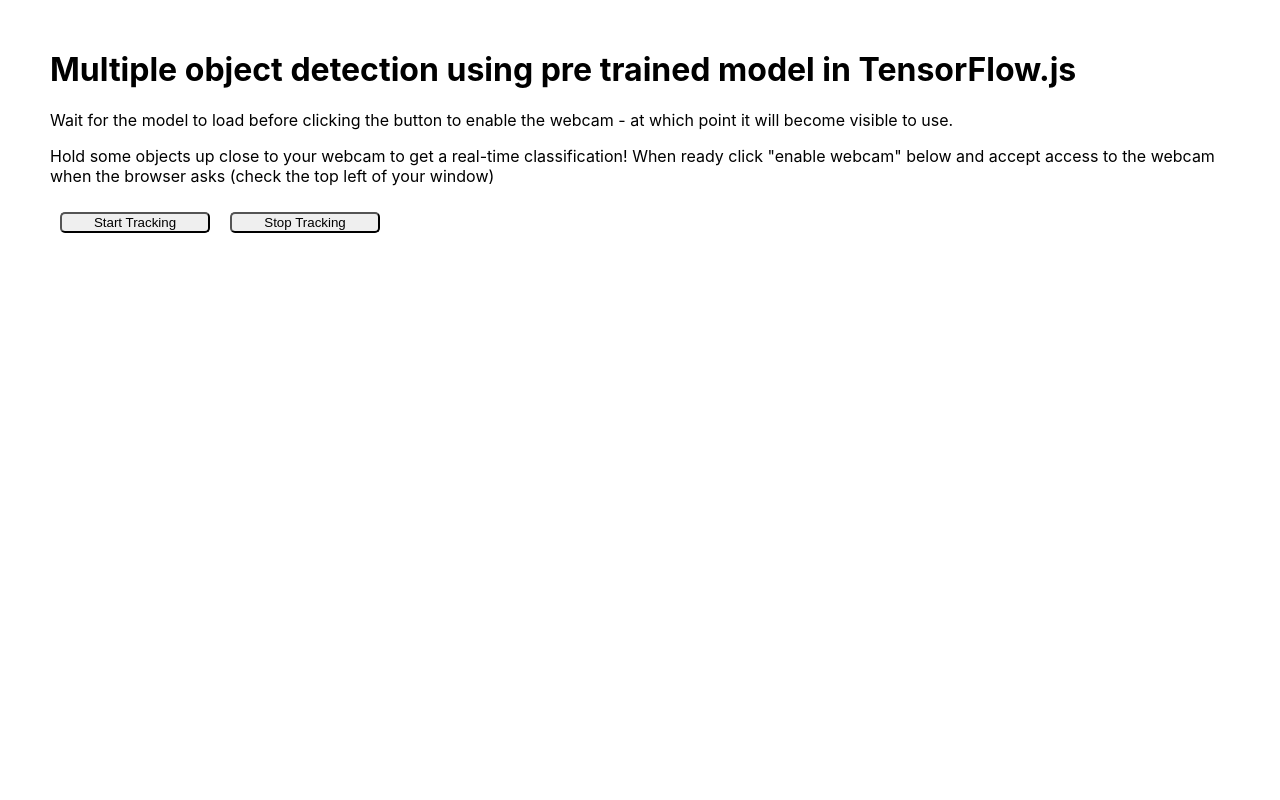
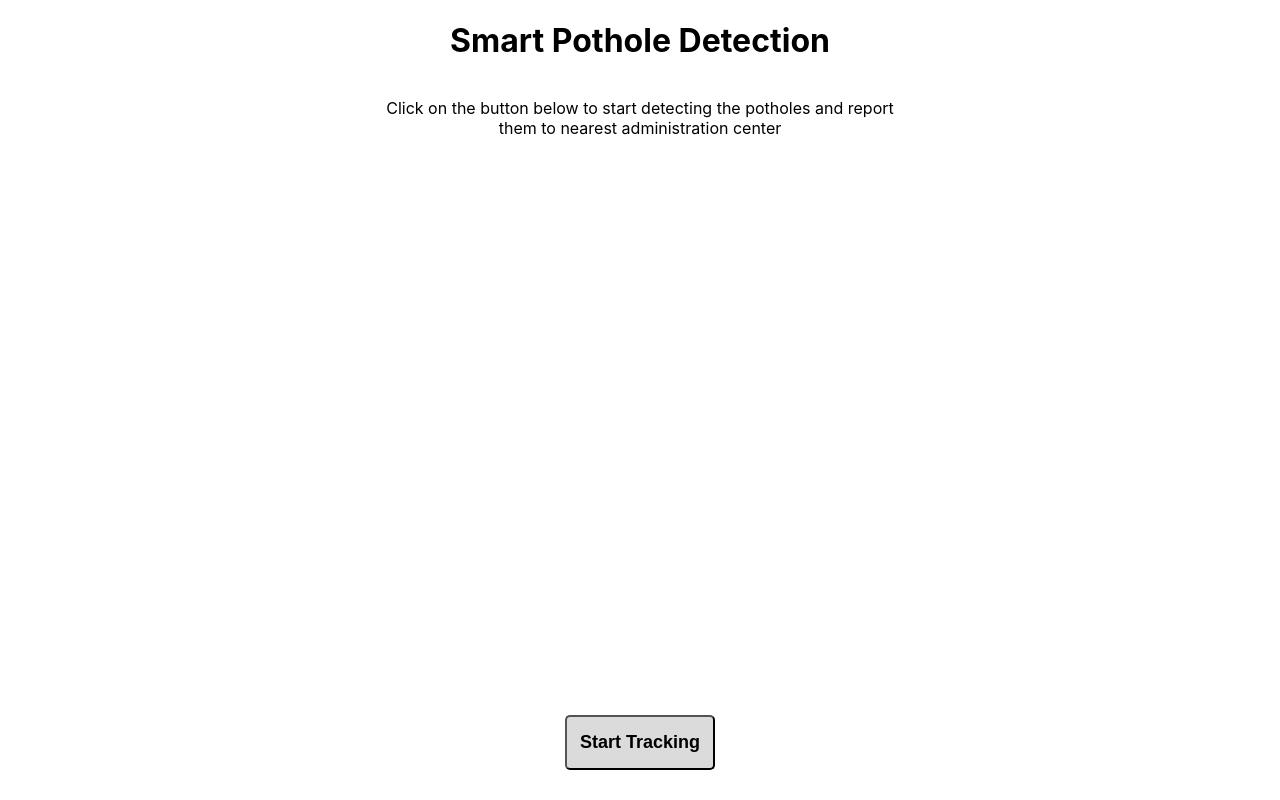
Before and after one commit to DevanshSahni/Pothole-Detection, a React (Create React App) app in the folder client/: page / in a window 1280 px wide. Built offline with nearby package versions, Linux system fonts and the light colour scheme.

Commit message:
create layout

```diff
--- a/client/src/App.css
+++ /dev/null
@@ -1,19 +0,0 @@
-.Container {
-  margin: 50px;
-}
-
-#webcam {
-  margin: auto;
-}
-
-#webcamButton {
-  width: 150px;
-  border-radius: 5px;
-  cursor: pointer;
-  margin: 10px;
-}
-
-.camView {
-  display: flex;
-  flex-direction: column;
-}
--- a/client/src/App.js
+++ b/client/src/App.js
@@ -1,13 +1,21 @@
-import "./App.css";
+import "./index.css";
+import {useState, useRef} from "react"
+function App() {
+  // let intervalID=null;
+  const intervalIDRef = useRef(null);
+  const mediaStreamRef = useRef(null);
+  const [startButton,setStartButton]=useState(true);
+  const [numberOfPothole, setNumberOfPotholes] = useState(0);
+  const [loading,setLoading]= useState(false);
 
-function App() {
-  let intervalID;
   function getUserMediaSupported() {
     return !!(navigator.mediaDevices && navigator.mediaDevices.getUserMedia);
   }
 
-  const enableCam = async (event) => {
+  const enableCam = async () => {
+    setStartButton(false);
     const video = document.getElementById("webcam");
+    document.getElementById("webcam").style.display="block";
 
     if (getUserMediaSupported()) {
       console.log("getUserMedia is supported");
@@ -19,14 +27,16 @@
     const constraints = {
       video: true,
     };
-    let stream = null;
 
     try {
-      stream = await navigator.mediaDevices.getUserMedia(constraints);
-      video.srcObject = stream;
+      // stream = await navigator.mediaDevices.getUserMedia(constraints);
+      mediaStreamRef.current = await navigator.mediaDevices.getUserMedia(constraints);
+      // video.srcObject = stream;
+      video.srcObject = mediaStreamRef.current;
       await video.play();
+      setLoading(true);
 
-      intervalID=setInterval(async()=>{
+      intervalIDRef.current=setInterval(async()=>{
         console.log("Here")
         await getPrediction()
       }, 3000);
@@ -63,42 +73,38 @@
       });
       const data = await response.json();
       console.log(data.output);
+      setNumberOfPotholes(data.output);
     };
   };
   const stopTracking= ()=>{
-    clearInterval(intervalID);
+    document.getElementById("webcam").style.display="none";
+    setStartButton(true);
+    setLoading(false);
+    clearInterval(intervalIDRef.current);
+    if (mediaStreamRef.current) {
+      mediaStreamRef.current.getTracks().forEach((track) => {
+        track.stop(); // Release camera access
+      });
+    }
   }
 
   return (
     <div className="Container">
-      <h1>
-        Multiple object detection using pre trained model in TensorFlow.js
-      </h1>
-
-      <p>
-        Wait for the model to load before clicking the button to enable the
-        webcam - at which point it will become visible to use.
-      </p>
-
-      <section id="demos" className="invisible">
-        <p>
-          Hold some objects up close to your webcam to get a real-time
-          classification! When ready click "enable webcam" below and accept
-          access to the webcam when the browser asks (check the top left of your
-          window)
-        </p>
-
-        <div id="liveView" className="camView">
-          <div>
-          <button id="webcamButton" onClick={enableCam}>
+      <h1>Smart Pothole Detection</h1>
+      <p>Click on the button below to start detecting the potholes and report them to nearest administration center</p>
+        <div id="liveView" className={startButton ? "camNotInView" : "camInView"}>
+          <video id="webcam" autoPlay muted className={ startButton ? "hideButton"  : "videoView"} ></video>
+          <button id="webcamButton" className={ startButton ? "webButton"  : "hideButton"} onClick={enableCam}>
             Start Tracking
           </button>
-          <button id="webcamButton" onClick={stopTracking}>
-            Stop Tracking
-          </button></div>
-          <video id="webcam" autoPlay muted></video>
+          { loading &&
+          <>
+            <p>Potholes Detected : {numberOfPothole}</p>
+            <button id="webcamButton" className="webButton" onClick={stopTracking}>
+              Stop Tracking
+            </button>
+          </> }
         </div>
-      </section>
     </div>
   );
 }
--- a/client/src/index.css
+++ b/client/src/index.css
@@ -11,3 +11,51 @@
   font-family: source-code-pro, Menlo, Monaco, Consolas, 'Courier New',
     monospace;
 }
+.Container {
+  display: flex;
+  flex-direction: column;
+  height: 100vh;
+  width: 40%;
+  min-width: 320px;
+  margin: auto;
+  text-align: center;
+}
+.camNotInView {
+  display: flex;
+  flex-direction: column;
+  align-items: center;
+  justify-content: flex-end;
+  height: 100vh;
+  padding: 30px;
+}
+.camInView{
+  display: flex;
+  flex-direction: column;
+  align-items: center;
+  justify-content: space-between;
+  height: 100vh;
+  padding: 30px;
+}
+
+.webButton {
+  width: 150px;
+  border-radius: 5px;
+  cursor: pointer;
+  padding: 15px 10px ;
+  font-size: 18px;
+  font-weight: 700;
+  background-color: rgba(0, 0, 0, 0.14);
+}
+.webButton:hover{
+  background-color: black;
+  color: white;
+  transition: ease-in-out 0.2s;
+}
+.hideButton{
+  display: none;
+}
+
+.videoView{
+  width: 100%;
+  height: 60%;
+}
```
Also changed, not shown: 1 other file (tests, documents, lock files or other folders).
